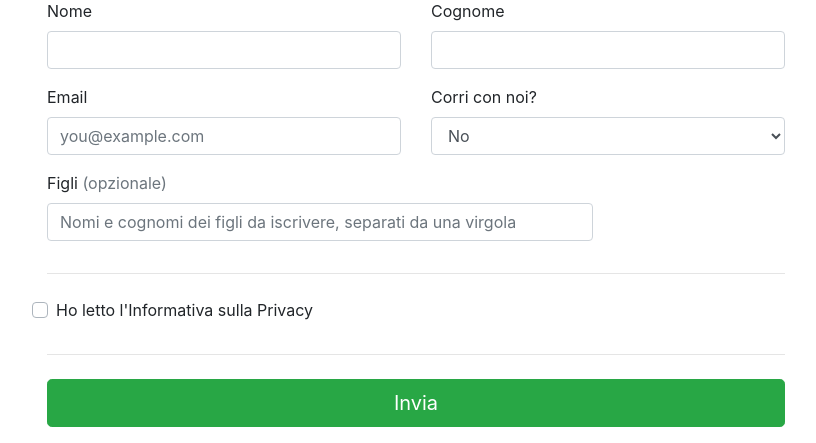
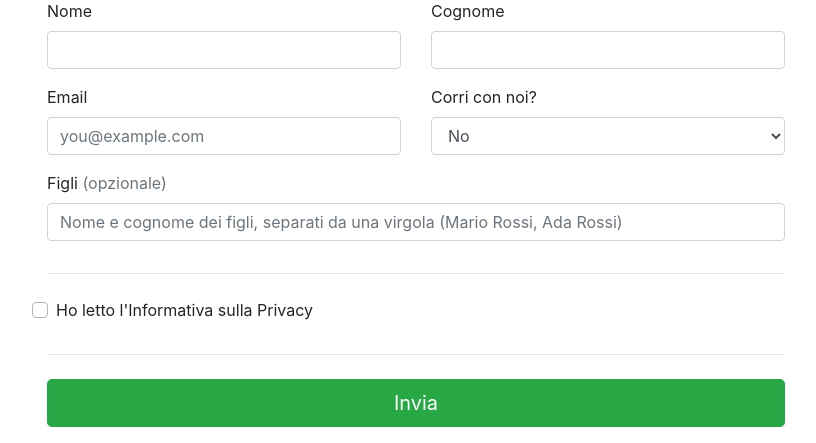
Before and after one commit to andywar65/rpnew_base, a Django app: template users/templates/users/registration.html in a window 1280 px wide. Shown: the part 219-662 px from the top of the page, without its empty margins (224-1040 px from the left). Run offline with Django 3.2, Linux system fonts and the light colour scheme; the template is opened without the code that fills it: values that come from a table or form of the project are taken from there, others are empty; parts of the project's set-up code (start-up, migrations or seed data) failed here and were passed over; some libraries are stand-ins or nearby versions.

Commit message:
some fixing to registration form

```diff
--- a/users/forms.py
+++ b/users/forms.py
@@ -42,7 +42,7 @@ class RegistrationForm(ModelForm):
     sector = forms.ChoiceField(choices = SECTOR, widget=forms.Select(attrs={'class': "form-control"}))
     children_str = forms.CharField(required = False,
         widget=forms.TextInput(attrs={'class': "form-control",
-        'placeholder': "Nomi e cognomi dei figli da iscrivere, separati da una virgola"}))
+        'placeholder': "Nome e cognome dei figli, separati da una virgola (Mario Rossi, Ada Rossi)"}))
     captcha = ReCaptchaField()
     class Meta:
         model = Applicant
--- a/users/templates/users/registration.html
+++ b/users/templates/users/registration.html
@@ -49,7 +49,7 @@
               </div>
             </div>
             <div class="row">
-              <div class="col-md-9 mb-3">
+              <div class="col-md-12 mb-3">
                 <label for="childen-str">Figli <span class="text-muted">(opzionale)</span></label>
                 {{ form.children_str }}
               </div>
```
